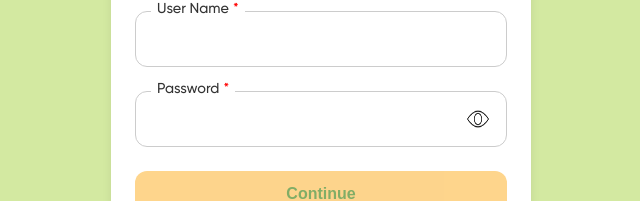
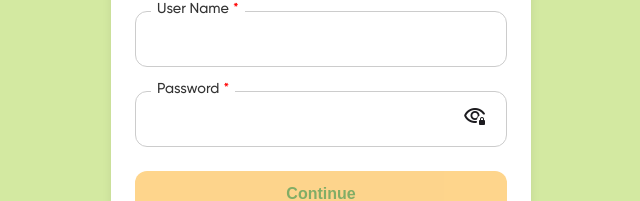
Before and after one commit to Rupashri15/tender, a React (Create React App) app: page /login in a window 1280 px wide. Shown: the part 533-734 px from the top of the page, without its empty margins (319-959 px from the left). Built offline with nearby package versions, Linux system fonts and the light colour scheme.

Commit message:
Update Dashboard layout and Login functionality

```diff
--- a/src/User/Login.js
+++ b/src/User/Login.js
@@ -56,6 +56,23 @@ const Login = () => {
         </div>
 
         <div className="input-wrapper password-wrapper">
+  <label>Password<span className="required">*</span></label>
+  <input
+    type={showPassword ? 'text' : 'password'}
+    value={password}
+    onChange={(e) => setPassword(e.target.value)}
+  />
+  <span
+    className="material-symbols-rounded eye-icon"
+    style={{ color: '#1C1B1F', cursor: 'pointer' }}
+    onClick={() => setShowPassword(!showPassword)}
+  >
+    {showPassword ? 'visibility' : 'visibility_lock'}
+  </span>
+</div>
+
+
+        {/* <div className="input-wrapper password-wrapper">
           <label>Password<span className="required">*</span></label>
           <input
             type={showPassword ? 'text' : 'password'}
@@ -68,7 +85,7 @@ const Login = () => {
             className="eye-icon"
             onClick={() => setShowPassword(!showPassword)}
           />
-        </div>
+        </div> */}
 
         {/* <a href="#" className="forgot-link">Forget Password?</a> */}
 
```
